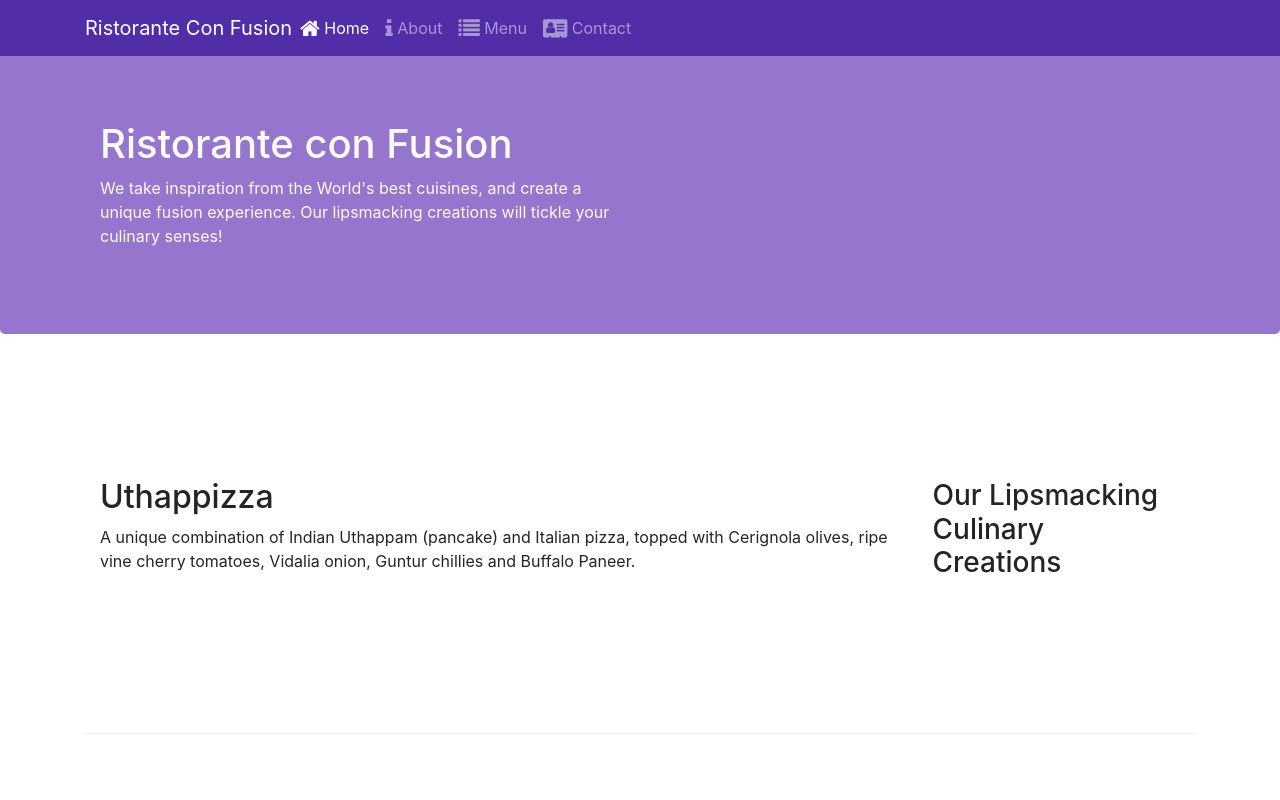
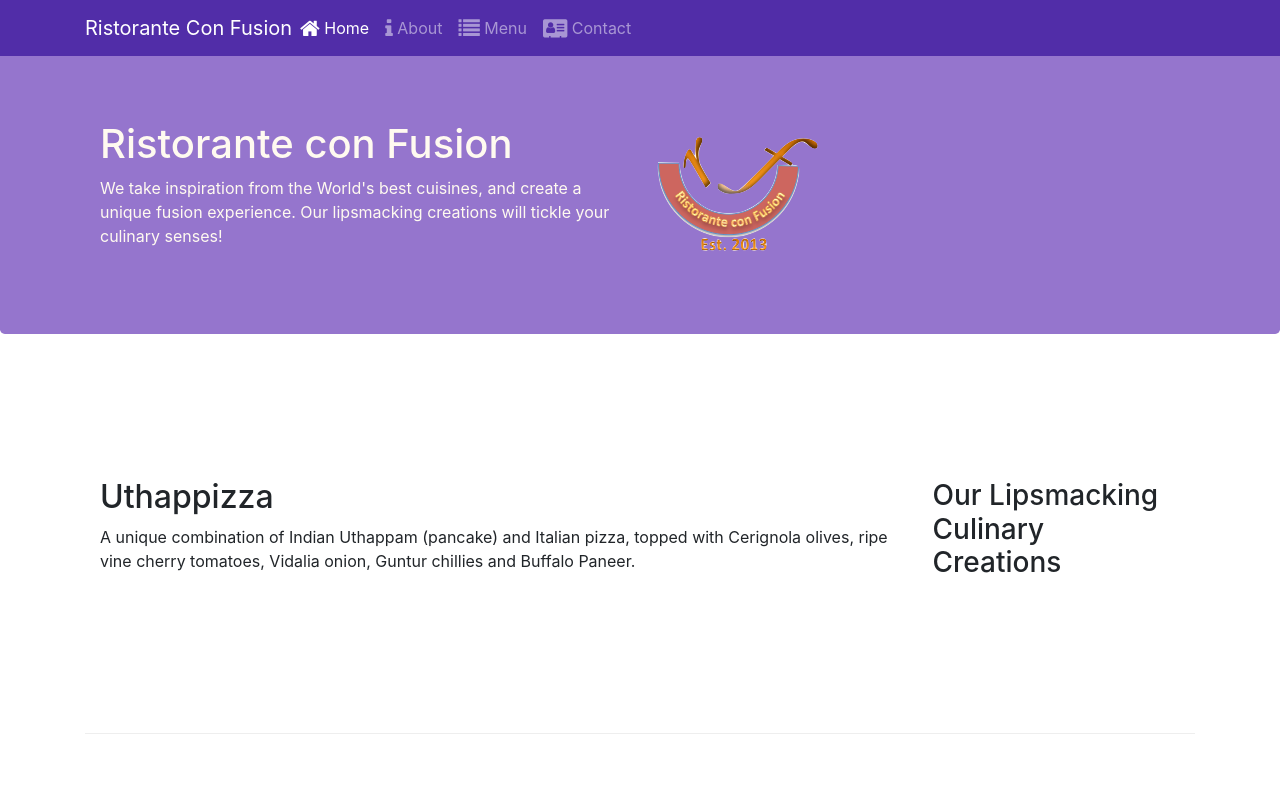
Before and after one commit to shahpreetk/conFusion_coursera, a website: page index.html in a window 1280 px wide. Shown: the top 800 px of the page. Drawn offline with nearby package versions, Linux system fonts and the light colour scheme.

Commit message:
img folder added and img added in jumbotron

```diff
--- a/index.html
+++ b/index.html
@@ -45,7 +45,8 @@
                     <p>We take inspiration from the World's best cuisines, and create a unique fusion experience. Our
                         lipsmacking creations will tickle your culinary senses!</p>
                 </div>
-                <div class="col-12 col-sm">
+                <div class="col-12 col-sm align-self-center">
+                    <img src="img/logo.png" class="img-fluid">
                 </div>
             </div>
         </div>
```
Also changed, not shown: img/alberto.png (added), img/buffet.png (added), img/logo.png (added), img/uthappizza.png (added).
